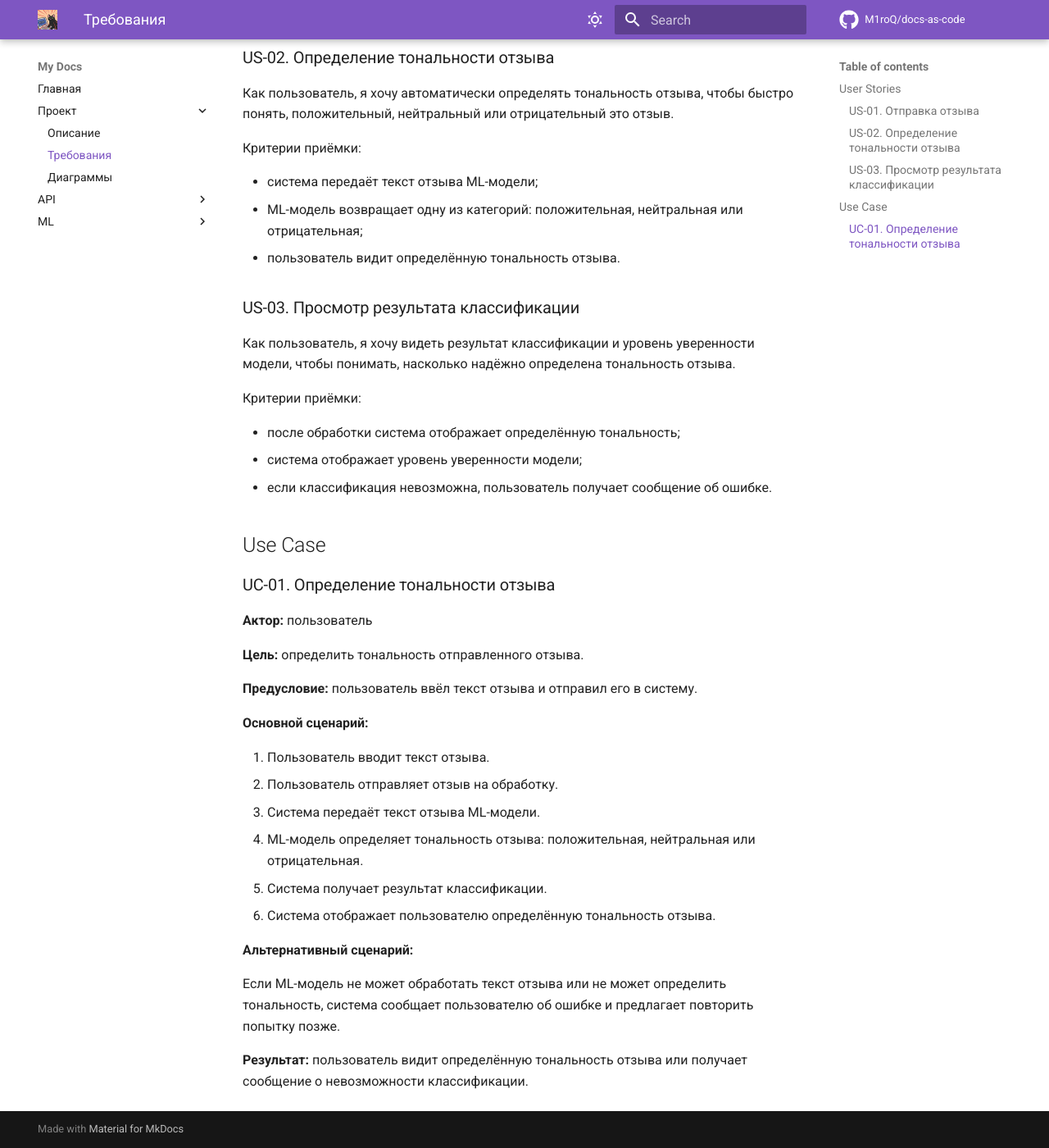
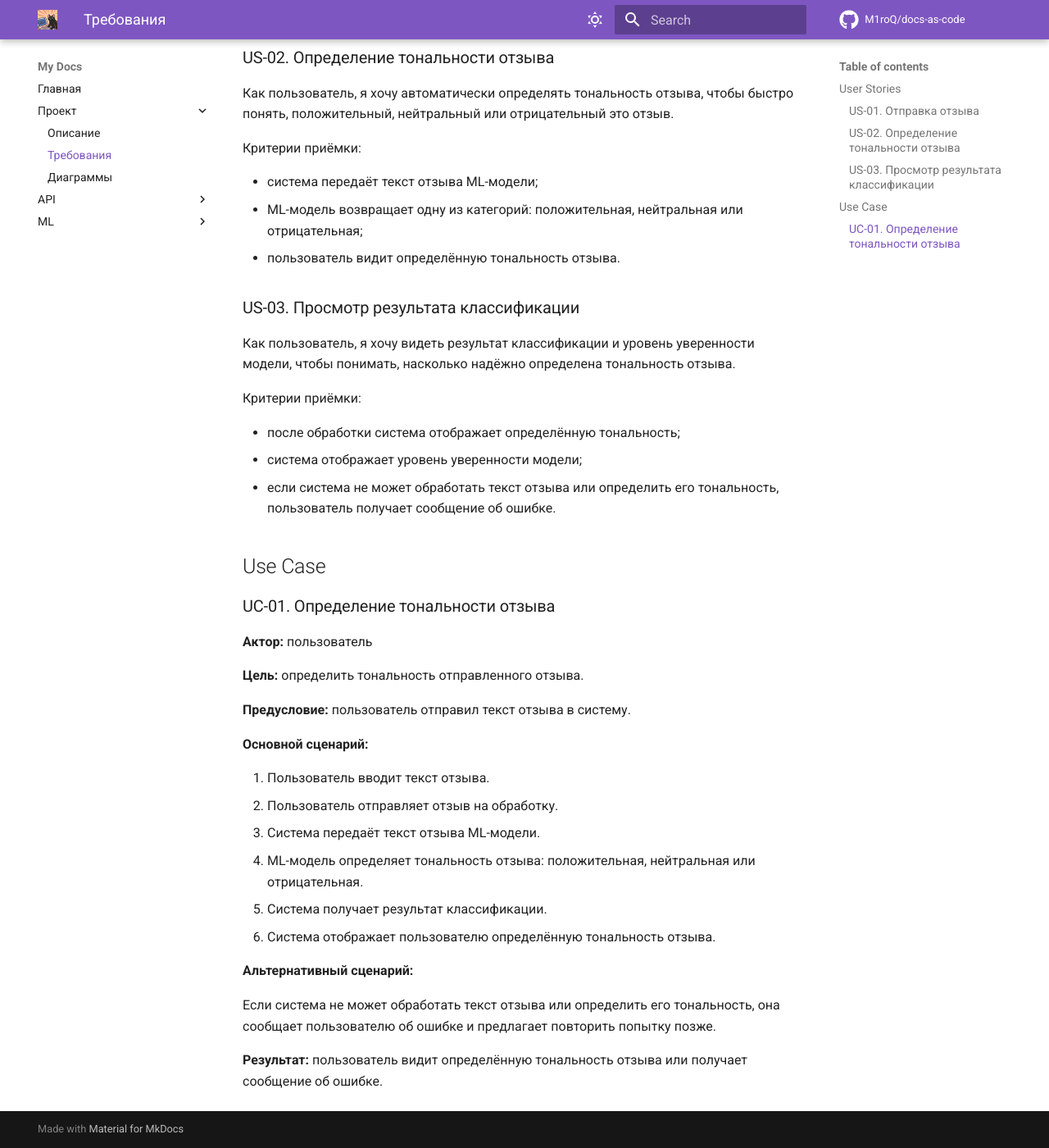
Before and after one commit to M1roQ/docs-as-code, an MkDocs documentation site: the page built from docs/project/requirements.md, in a window 1280 px wide and 1400 px high, scrolled down 430 px. Shown: the whole window at 82% size. Built offline with MkDocs 1.6.1 and Material for MkDocs 9.7.7, drawn with Linux system fonts in a browser that asks for light colours; comment, search, counter and statistics services are not loaded.

Commit message:
Address review feedback for requirements and OpenAPI

```diff
--- a/docs/project/requirements.md
+++ b/docs/project/requirements.md
@@ -12,7 +12,7 @@
 
 - пользователь может ввести текст отзыва;
 - система принимает отправленный текст;
-- после отправки пользователь видит, что отзыв обработан.
+- после отправки пользователь видит результат классификации.
 
 ### US-02. Определение тональности отзыва
 
@@ -36,7 +36,7 @@
 
 - после обработки система отображает определённую тональность;
 - система отображает уровень уверенности модели;
-- если классификация невозможна, пользователь получает сообщение об ошибке.
+- если система не может обработать текст отзыва или определить его тональность, пользователь получает сообщение об ошибке.
 
 ## Use Case
 
@@ -46,7 +46,7 @@
 
 **Цель:** определить тональность отправленного отзыва.
 
-**Предусловие:** пользователь ввёл текст отзыва и отправил его в систему.
+**Предусловие:** пользователь отправил текст отзыва в систему.
 
 **Основной сценарий:**
 
@@ -59,7 +59,7 @@
 
 **Альтернативный сценарий:**
 
-Если ML-модель не может обработать текст отзыва или не может определить тональность,
-система сообщает пользователю об ошибке и предлагает повторить попытку позже.
+Если система не может обработать текст отзыва или определить его тональность,
+она сообщает пользователю об ошибке и предлагает повторить попытку позже.
 
-**Результат:** пользователь видит определённую тональность отзыва или получает сообщение о невозможности классификации.
+**Результат:** пользователь видит определённую тональность отзыва или получает сообщение об ошибке.
```
Also changed, not shown: docs/api/openapi.yaml (+44 -54 lines).
